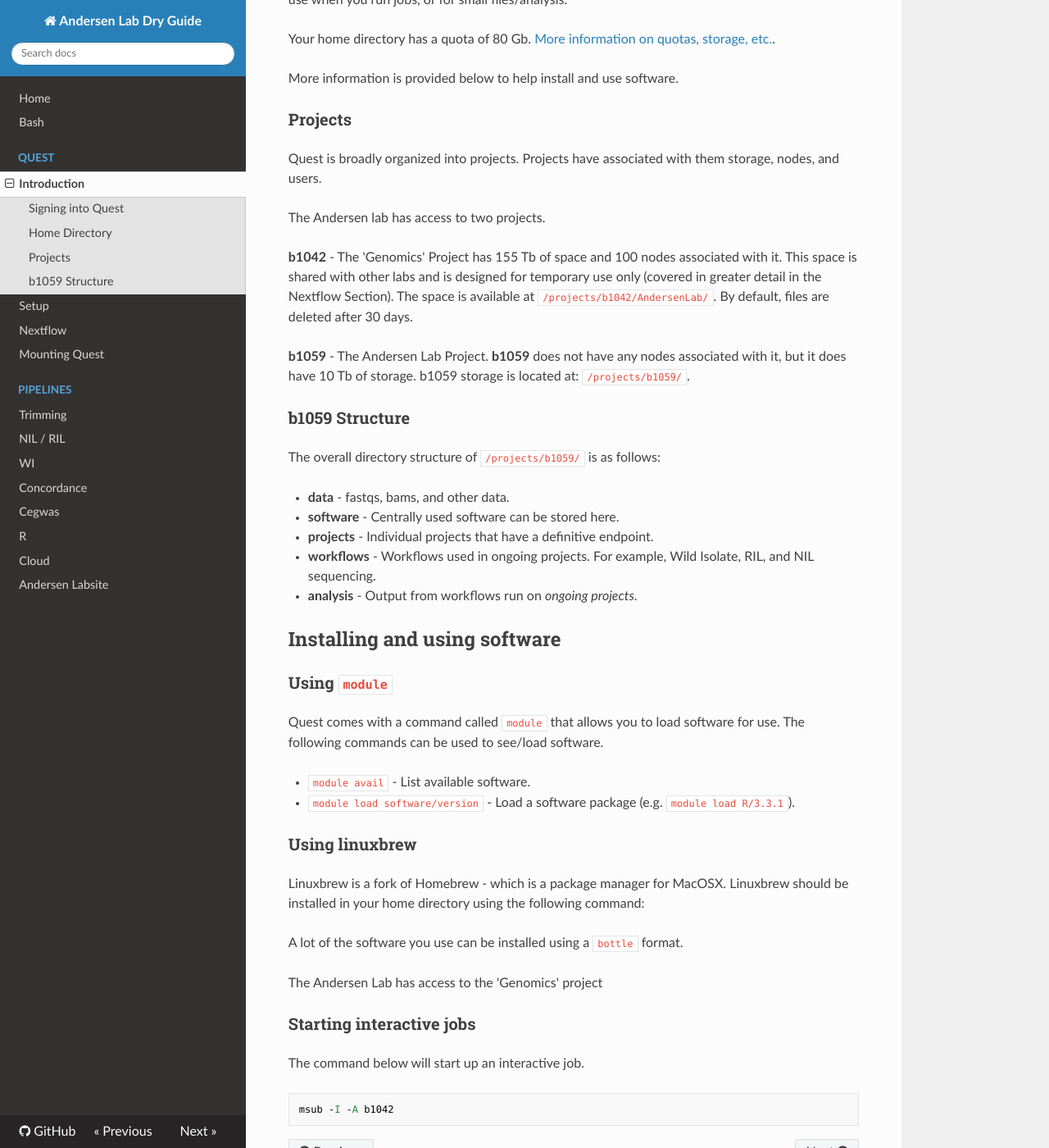
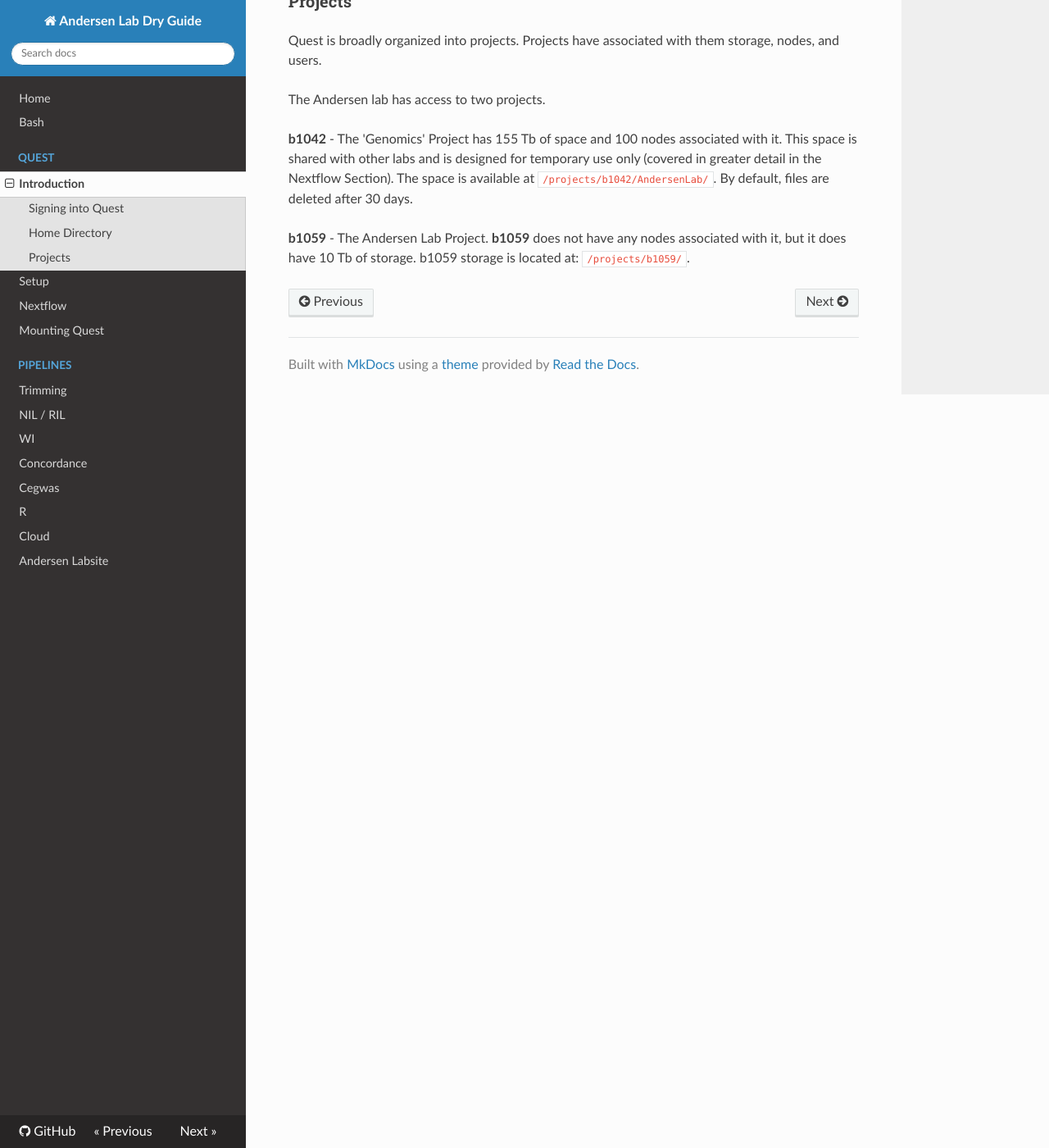
Before and after one commit to AndersenLab/dry-guide, an MkDocs documentation site: the page built from docs/quest-intro.md, in a window 1280 px wide and 1400 px high, scrolled down 1142 px. Shown: the whole window at 82% size. Built offline with MkDocs 1.6.1, drawn with Linux system fonts in a browser that asks for light colours; nearby versions of some CDN libraries; old or Windows-style settings are respelled for this version of MkDocs; some of the changed text lies outside the part shown.

Commit message:
Rework quest section

````diff
--- a/docs/quest-intro.md
+++ b/docs/quest-intro.md
@@ -31,7 +31,7 @@
 
 Logging in places you in your home directory. You can install software in your home directory for use when you run jobs, or for small files/analysis.
 
-Your home directory has a quota of 80 Gb. [More information on quotas, storage, etc.](http://www.it.northwestern.edu/research/user-services/quest/file-systems.html).
+Your home directory has a quota of 80 Gb. [More information on quotas, storage, etc](http://www.it.northwestern.edu/research/user-services/quest/file-systems.html).
 
 More information is provided below to help install and use software.
 
@@ -44,37 +44,3 @@
 __b1042__ - The 'Genomics' Project has 155 Tb of space and 100 nodes associated with it. This space is shared with other labs and is designed for temporary use only (covered in greater detail in the Nextflow Section). The space is available at `/projects/b1042/AndersenLab/`. By default, files are deleted after 30 days.
 
 __b1059__ - The Andersen Lab Project. __b1059__ does not have any nodes associated with it, but it does have 10 Tb of storage. b1059 storage is located at: `/projects/b1059/`.
-
-### b1059 Structure
-
-The overall directory structure of `/projects/b1059/` is as follows:
-
-* __data__ - fastqs, bams, and other data.
-* __software__ - Centrally used software can be stored here.
-* __projects__ - Individual projects that have a definitive endpoint.
-* __workflows__ - Workflows used in ongoing projects. For example, Wild Isolate, RIL, and NIL sequencing.
-* __analysis__ - Output from workflows run on _ongoing projects_.
-
-## Installing and using software
-
-### Using `module`
-
-Quest comes with a command called `module` that allows you to load software for use. The following commands can be used to see/load software.
-
-* `module avail` - List available software.
-* `module load software/version` - Load a software package (e.g. `module load R/3.3.1`).
-
-### Using linuxbrew
-
-Linuxbrew is a fork of Homebrew - which is a package manager for MacOSX. Linuxbrew should be installed in your home directory using the following command:
-
-A lot of the software you use can be installed using a `bottle` format.
-
-
-The Andersen Lab has access to the 'Genomics' project
-
-### Starting interactive jobs
-The command below will start up an interactive job.
-```
-msub -I -A b1042
-```
````
Also changed, not shown: docs/quest-setup.md (+9 -0 lines).
